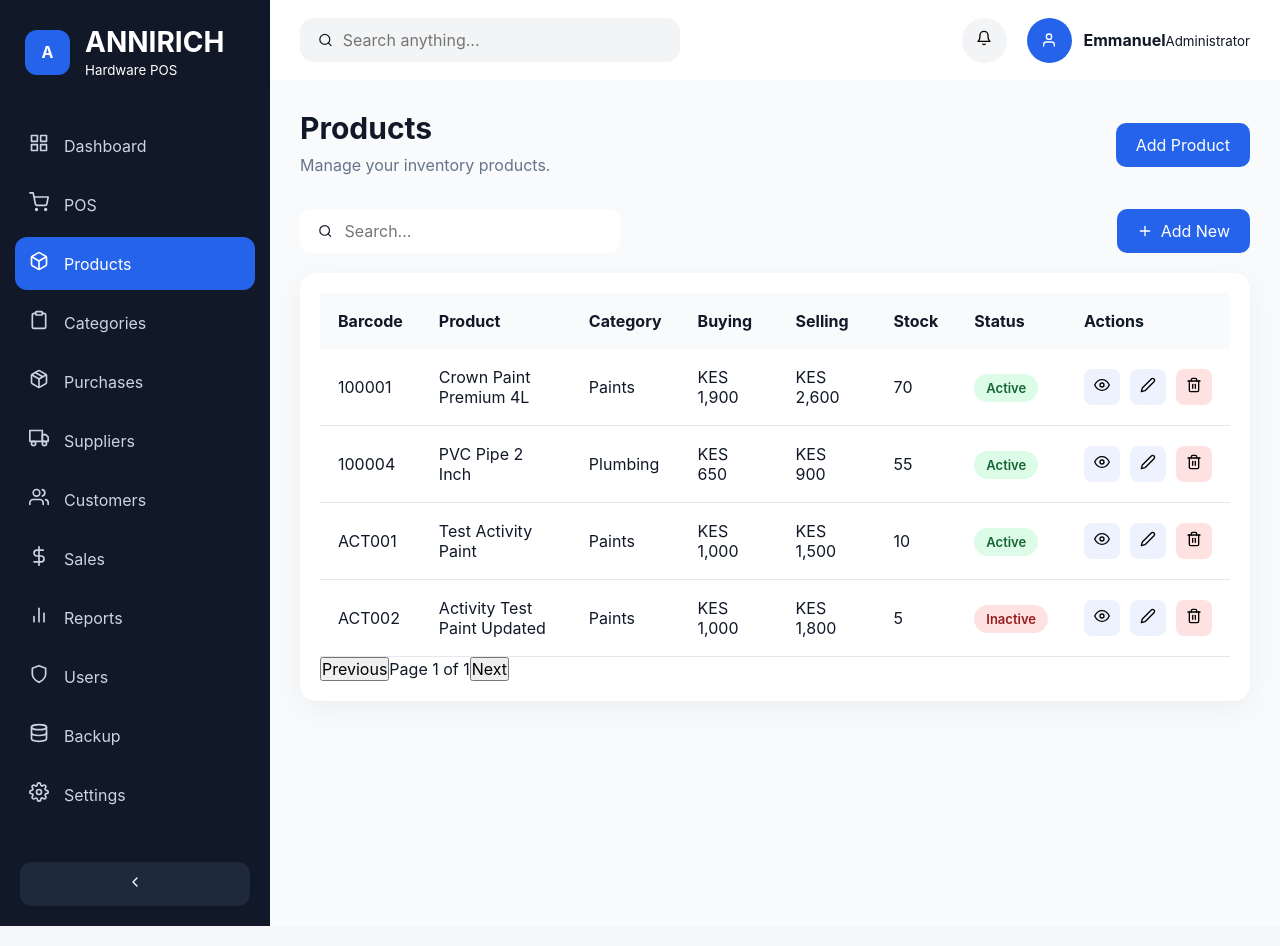
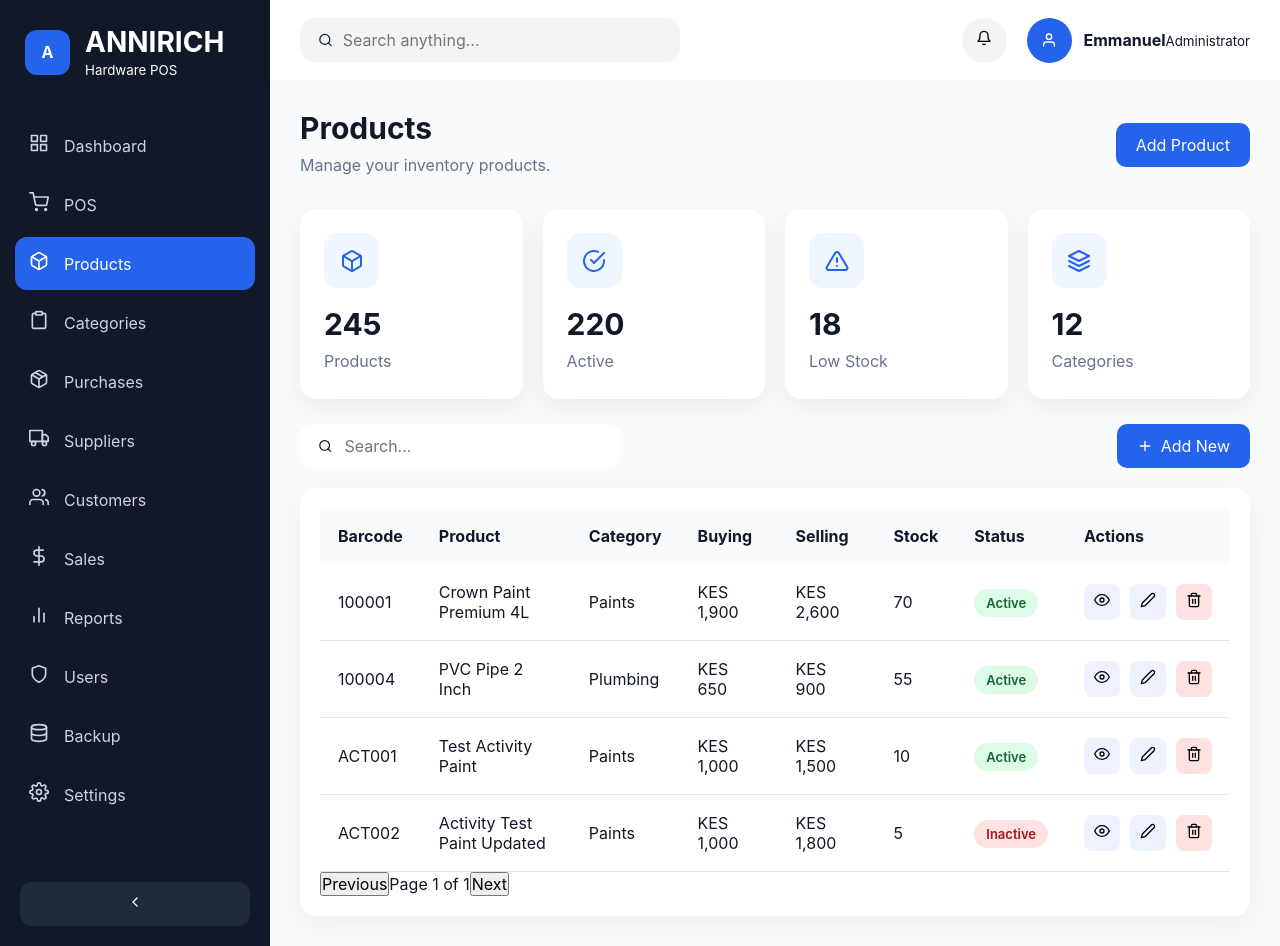
Before and after one commit to EmmanuelNgetich637/annirich-pos, a React (Vite) app in the folder client/: page /products in a window 1280 px wide. Built offline with nearby package versions, Linux system fonts and the light colour scheme.

Commit message:
Enhance products module with dashboard statistics

```diff
--- /dev/null
+++ b/client/src/components/products/ProductStats.jsx
@@ -0,0 +1,76 @@
+import {
+    FiBox,
+    FiCheckCircle,
+    FiAlertTriangle,
+    FiLayers
+} from "react-icons/fi";
+
+function ProductStats() {
+
+    const stats = [
+        {
+            title: "Products",
+            value: 245,
+            icon: <FiBox />
+        },
+        {
+            title: "Active",
+            value: 220,
+            icon: <FiCheckCircle />
+        },
+        {
+            title: "Low Stock",
+            value: 18,
+            icon: <FiAlertTriangle />
+        },
+        {
+            title: "Categories",
+            value: 12,
+            icon: <FiLayers />
+        }
+    ];
+
+    return (
+
+        <div className="stats-grid">
+
+            {
+
+                stats.map((stat) => (
+
+                    <div
+                        key={stat.title}
+                        className="stat-card"
+                    >
+
+                        <div className="stat-icon">
+
+                            {stat.icon}
+
+                        </div>
+
+                        <h2>
+
+                            {stat.value}
+
+                        </h2>
+
+                        <p>
+
+                            {stat.title}
+
+                        </p>
+
+                    </div>
+
+                ))
+
+            }
+
+        </div>
+
+    );
+
+}
+
+export default ProductStats;
--- a/client/src/pages/Products.jsx
+++ b/client/src/pages/Products.jsx
@@ -2,6 +2,7 @@ import PageHeader from "../components/common/PageHeader";
 import TableToolbar from "../components/common/TableToolbar";
 import DataTable from "../components/common/DataTable";
 import ProductRow from "../components/products/ProductRow";
+import ProductStats from "../components/products/ProductStats";
 
 import products from "../data/products";
 
@@ -31,6 +32,8 @@ function Products() {
                 }
             />
 
+            <ProductStats />
+
             <TableToolbar />
 
             <DataTable columns={columns}>
--- a/client/src/styles/products.css
+++ b/client/src/styles/products.css
@@ -108,3 +108,45 @@
     background:#FEE2E2;
     color:#991B1B;
 }
+
+.stats-grid{
+    display:grid;
+    grid-template-columns:repeat(auto-fit,minmax(220px,1fr));
+    gap:20px;
+    margin-bottom:25px;
+}
+
+.stat-card{
+    background:#fff;
+    border-radius:16px;
+    padding:24px;
+    box-shadow:0 8px 24px rgba(15,23,42,.06);
+    transition:.25s;
+}
+
+.stat-card:hover{
+    transform:translateY(-4px);
+}
+
+.stat-icon{
+    width:55px;
+    height:55px;
+    border-radius:14px;
+    background:#EFF6FF;
+    color:#2563EB;
+    display:flex;
+    align-items:center;
+    justify-content:center;
+    font-size:24px;
+    margin-bottom:18px;
+}
+
+.stat-card h2{
+    font-size:30px;
+    margin:0;
+}
+
+.stat-card p{
+    color:#64748B;
+    margin-top:6px;
+}
```
